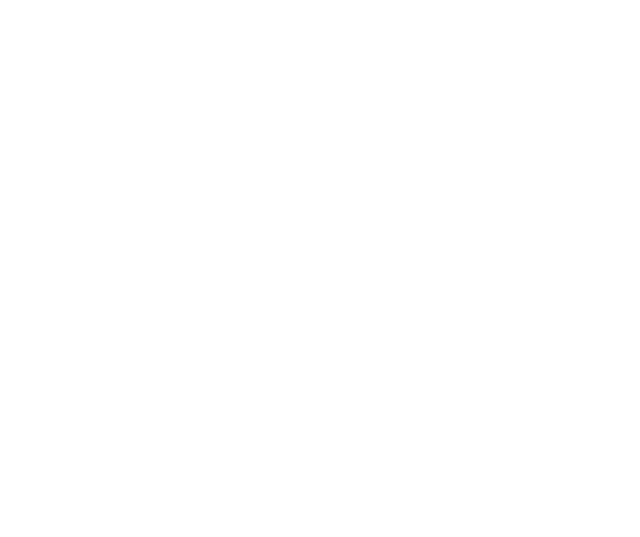
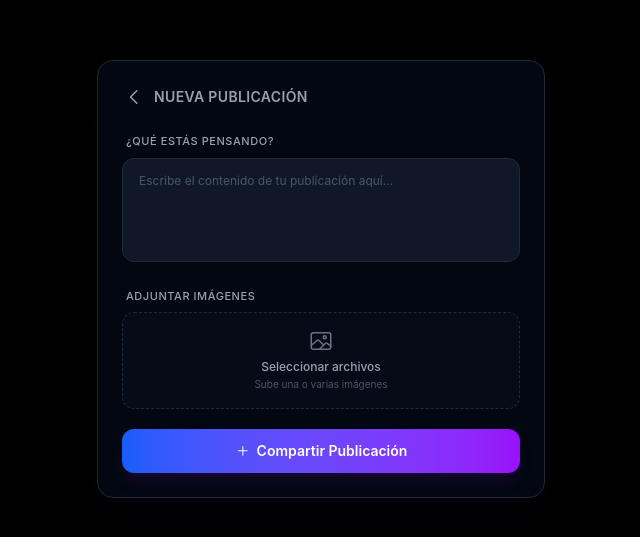
Before and after one commit to user971038/postify-ui, a React (Vite) app: page /newpost in a window 1280 px wide. Before the commit this address had no page. Shown: the part 121-658 px from the top of the page, without its empty margins (319-959 px from the left). Built offline with nearby package versions, Linux system fonts and the light colour scheme.

Commit message:
newpost tmb

```diff
--- a/src/main.jsx
+++ b/src/main.jsx
@@ -18,8 +18,8 @@
         <Route path="/" element={<App />} />
         <Route path="/profile/:userId" element={<Profile  />} />
         <Route path="/post/:postId" element={<Post />} />
-        <Route path="/new-profile" element={<NewProfile />} />
-        <Route path="/new-post" element={<NewPost />} />
+        <Route path="/newprofile" element={<NewProfile />} />
+        <Route path="/newpost" element={<NewPost />} />
       </Routes>
     </BrowserRouter>
   </StrictMode>,
--- a/src/views/NewPost.jsx
+++ b/src/views/NewPost.jsx
@@ -1,33 +1,40 @@
 import React, { useState } from 'react';
 import { useParams, useNavigate } from 'react-router';
-
-import useFetch from '../hooks/useFetch';
-
-import { GoHome, GoSearch, GoBell, GoMail, GoCopilot } from "react-icons/go";
+import { GoChevronLeft, GoPlus } from "react-icons/go";
+import { IoImageOutline } from "react-icons/io5";
 
 const NewPost = () => {
   const { userId } = useParams();
   const navigate = useNavigate();
 
-  const urlUserInfo = `http://localhost:8000/users/${userId}`;
-  const urlPosts = `http://localhost:8000/users/${userId}/posts`;
-
-  const { data: user, loading: userLoading, error: userError } = useFetch(urlUserInfo);
-  const { data: posts, loading: postsLoading, error: postsError } = useFetch(urlPosts);
-
+  const [description, setDescription] = useState('');
   const [files, setFiles] = useState([]);
-  const [description, setDescription] = useState('');
+  const [previews, setPreviews] = useState([]);
+  const [loading, setLoading] = useState(false);
+  const [error, setError] = useState(null);
 
   const handleFileChange = (e) => {
-    const f = Array.from(e.target.files);
-    setFiles(f);
+    const selectedFiles = Array.from(e.target.files);
+    setFiles(selectedFiles);
+
+    const localPreviews = selectedFiles.map(file => URL.createObjectURL(file));
+    setPreviews(localPreviews);
   };
 
-  const submitPost = async (e) => {
+  const handleSubmit = async (e) => {
     e.preventDefault();
+    if (!description.trim() && files.length === 0) {
+      setError("La publicación no puede estar completamente vacía.");
+      return;
+    }
+
+    setLoading(true);
+    setError(null);
+
+    // Backend expects multipart/form-data payload
     const formData = new FormData();
-    formData.append('description', description || 'Nuevo post');
     formData.append('user_id', userId);
+    formData.append('description', description);
 
     files.forEach((file) => {
       formData.append('files', file);
@@ -36,49 +43,92 @@
     try {
       const res = await fetch('http://localhost:8000/posts', {
         method: 'POST',
-        body: formData
+        body: formData,
       });
+
+      if (!res.ok) {
+        const errData = await res.json();
+        throw new Error(errData.detail || 'Error al guardar la publicación.');
+      }
+
       const newPost = await res.json();
-      console.log("Post created:", newPost);
+      console.log('Post created successfully:', newPost);
 
-      setFiles([]);
-      setDescription('');
-      e.target.reset();
-
-      window.location.reload();
-    } catch (error) {
-      console.error(error);
+      navigate(`/profile/${userId}`);
+    } catch (err) {
+      console.error(err);
+      setError(err.message || 'Error de conexión con el servidor.');
+    } finally {
+      setLoading(false);
     }
   };
 
   return (
     <div className="min-h-screen bg-black text-white flex items-center justify-center p-4">
-
       <div className="w-full max-w-md bg-gray-950 border border-gray-800 rounded-2xl p-6 shadow-2xl shadow-purple-950/10">
 
-        <form onSubmit={submitPost} className="border-t border-gray-800 pt-4">
-          <input
-            type="text"
-            placeholder="Broadcast a new memory..."
+        <div className="flex items-center gap-2 mb-6 text-gray-400">
+          <GoChevronLeft className="w-6 h-6 cursor-pointer hover:text-white transition-colors" onClick={() => navigate(-1)} />
+          <span className="text-sm font-semibold tracking-wide uppercase">Nueva Publicación</span>
+        </div>
+
+        {error && (
+          <div className="mb-4 p-3.5 bg-red-950/30 border border-red-800 text-red-400 rounded-xl text-xs">
+            <strong>⚠️ Error:</strong> {error}
+          </div>
+        )}
+
+        <form onSubmit={handleSubmit} className="space-y-5">
+          <div>
+            <label className="block text-[11px] uppercase tracking-wider text-gray-400 font-medium mb-2 pl-1">¿Qué estás pensando?</label>
+            <textarea
+              required
+              rows="4"
+              placeholder="Escribe el contenido de tu publicación aquí..."
               value={description}
               onChange={(e) => setDescription(e.target.value)}
-            className="w-full p-2.5 bg-gray-900 border border-gray-800 rounded-xl mb-3 text-sm text-white placeholder-gray-600 focus:outline-none focus:border-purple-500 transition-colors"
+              className="w-full bg-gray-900 border border-gray-800 rounded-xl px-4 py-3 text-xs text-gray-200 placeholder-gray-600 focus:outline-none focus:border-purple-500/50 transition-colors resize-none leading-relaxed"
             />
+          </div>
 
-          <div className="flex items-center justify-between gap-3">
+          <div>
+            <label className="block text-[11px] uppercase tracking-wider text-gray-400 font-medium mb-2 pl-1">Adjuntar Imágenes</label>
+
+            <div className="relative border border-dashed border-gray-800 hover:border-purple-500/40 bg-gray-900/30 rounded-xl p-4 transition-colors flex flex-col items-center justify-center cursor-pointer group">
               <input
                 type="file"
                 multiple
                 accept="image/*"
                 onChange={handleFileChange}
-              className="text-xs text-gray-500 file:mr-3 file:py-1.5 file:px-3 file:rounded-lg file:border file:border-gray-800 file:text-xs file:font-medium file:bg-gray-900 file:text-gray-400 hover:file:bg-gray-800 hover:file:text-white transition-all cursor-pointer"
+                className="absolute inset-0 opacity-0 w-full h-full cursor-pointer z-10"
               />
-            <input
+              <IoImageOutline className="w-6 h-6 text-gray-500 group-hover:text-purple-400 transition-colors mb-1.5" />
+              <span className="text-xs text-gray-400 font-medium">Seleccionar archivos</span>
+              <span className="text-[10px] text-gray-600 mt-0.5">Sube una o varias imágenes</span>
+            </div>
+
+            {previews.length > 0 && (
+              <div className="grid grid-cols-3 gap-2 mt-3 p-2 bg-gray-900/40 border border-gray-900 rounded-xl">
+                {previews.map((src, i) => (
+                  <img
+                    key={i}
+                    src={src}
+                    alt="Preview allocation"
+                    className="w-full h-20 object-cover rounded-lg border border-gray-800"
+                  />
+                ))}
+              </div>
+            )}
+          </div>
+
+          <button
             type="submit"
-              value="Publish"
-              className="bg-gradient-to-r from-blue-600 to-purple-600 hover:from-blue-500 hover:to-purple-500 text-white font-semibold py-1.5 px-4 rounded-lg text-xs transition-all cursor-pointer shadow-md shadow-purple-900/20"
-            />
-          </div>
+            disabled={loading}
+            className="w-full mt-2 bg-gradient-to-r from-blue-600 to-purple-600 hover:from-blue-500 hover:to-purple-500 text-white font-semibold py-3 px-4 rounded-xl text-sm transition-all shadow-lg shadow-purple-900/20 active:scale-[0.99] disabled:opacity-50 disabled:cursor-not-allowed flex items-center justify-center gap-1.5"
+          >
+            <GoPlus className="w-4 h-4" />
+            {loading ? 'Subiendo contenido...' : 'Compartir Publicación'}
+          </button>
         </form>
 
       </div>
--- a/src/views/Post.jsx
+++ b/src/views/Post.jsx
@@ -165,7 +165,7 @@
         <div className="bg-gradient-to-r from-blue-950/40 to-purple-950/40 border border-gray-800 rounded-xl p-3 flex justify-around text-gray-400 shadow-inner">
           <FaHome className="w-5 h-5 cursor-pointer hover:text-white transition-colors" onClick={() => navigate('/')} />
           <GoSearch className="w-5 h-5 opacity-30 cursor-not-allowed" />
-          <IoIosCreate className="w-5 h-5 cursor-pointer hover:text-white transition-colors" onClick={() => navigate(`/NewPost/${userId}`)} />
+          <IoIosCreate className="w-5 h-5 cursor-pointer hover:text-white transition-colors" onClick={() => navigate(`/newpost/${userId}`)} />
           <FaGithub className="w-5 h-5 cursor-pointer hover:text-white transition-colors" onClick={() => navigate('/')} />
         </div>
 
--- a/src/views/Profile.jsx
+++ b/src/views/Profile.jsx
@@ -116,7 +116,7 @@
         <div className="bg-gradient-to-r from-blue-950/40 to-purple-950/40 border border-gray-800 rounded-xl p-3 flex justify-around text-gray-400 mb-5 shadow-inner">
           <FaHome className="w-5 h-5 cursor-pointer hover:text-white transition-colors" onClick={() => navigate('/')} />
           <GoSearch className="w-5 h-5 opacity-30 cursor-not-allowed" />
-          <IoIosCreate className="w-5 h-5 cursor-pointer hover:text-white transition-colors" onClick={() => navigate(`/NewPost/${userId}`)} />
+          <IoIosCreate className="w-5 h-5 cursor-pointer hover:text-white transition-colors" onClick={() => navigate(`/newpost/${userId}`)} />
           <FaGithub className="w-5 h-5 cursor-pointer hover:text-white transition-colors" onClick={() => navigate('/')} />
         </div>
 
```
Also changed, not shown: src/views/Error.jsx (deleted). Lines whose indentation alone changed are shown as unchanged.
